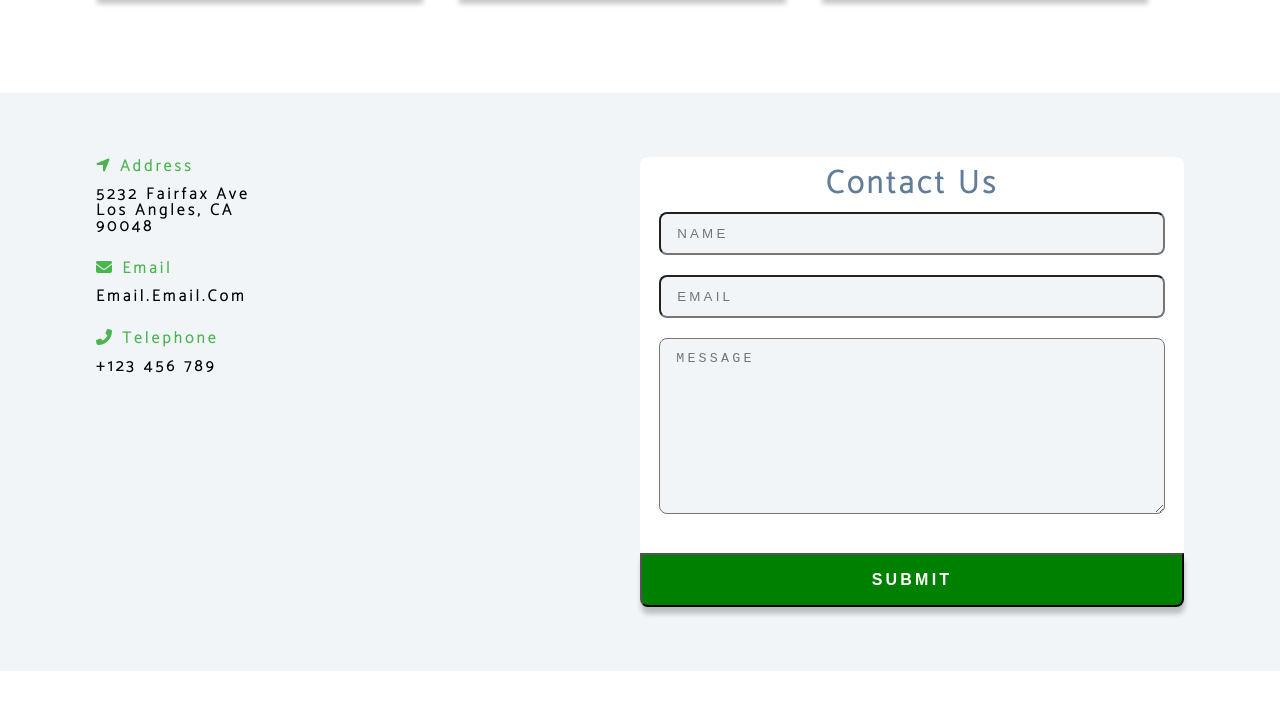
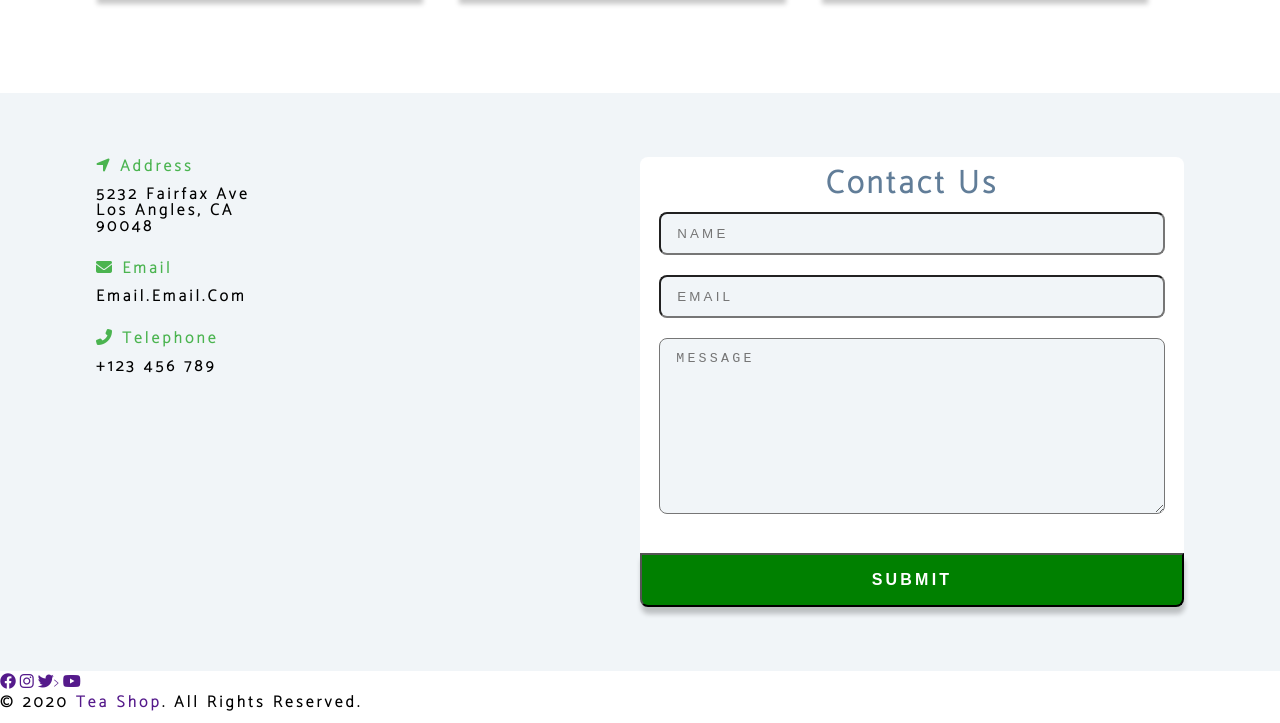
Before and after one commit to Iyanuoluwa-vic/Tea-Station-Project, a plain HTML site: page index.html in a window 1280 px wide. Shown: the part 3056-3779 px from the top of the page. Before the commit the page ends 3727 px from the top, so only its background shows below. Drawn offline with Linux system fonts and the light colour scheme; a web font is replaced by a local one.

Commit message:
missing some closing tags html

```diff
--- a/index.html
+++ b/index.html
@@ -94,7 +94,6 @@
 
     <!-- About -->
     <section>
-
       <div class="section-center clearfix">
         <!-- article image -->
         <article class="about-img">
@@ -164,7 +163,6 @@
         </article>
         <!-- end of product-info -->
 
-
         <article class="products-inventory clearfix">
           <!-- first product -->
           <div class="product">
@@ -209,18 +207,18 @@
             <h4>white tea</h4>
             <h4>$10.99</h4>
           </div>
+        </article>
         <!-- end of third product -->
 
         <!--  end of product inventory -->
       </div>
-      </article>
     </section>
     <!-- end of product  -->
 
     <!-- services section -->
     <section>
       <!-- service title -->
-      <div class=" section-title services-title">
+      <div class="section-title services-title">
         <h3>explore</h3>
         <h1>our services</h1>
       </div>
@@ -290,59 +288,91 @@
               praesentium ad iure voluptate. Voluptate maiores nemo officia
               cumque quod! Modi molestias ducimus adipisci hic!
             </p>
-            <a href="" class="service-btn  btn">read more</a>
+            <a href="" class="service-btn btn">read more</a>
           </div>
           <!-- end of third card -->
-
+        </article>
       </div>
     </section>
     <!-- end of services section -->
 
-
-
     <!-- form section -->
     <section class="contact">
       <div class="section-center clearfix">
-
         <!-- contact info -->
         <article class="contact-info">
           <!-- contact address -->
           <div class="contact-address">
-          <h4 class="title"><span><i class="fa-solid fa-location-arrow"></i></span> address</h4>
+            <h4 class="title">
+              <span><i class="fa-solid fa-location-arrow"></i></span> address
+            </h4>
             <h4>5232 fairfax ave los angles, CA 90048</h4>
           </div>
 
           <!-- contact email -->
           <div class="contact-email">
-          <h4 class="title"><span><i class="fa-solid fa-envelope"></i></i></span> email</h4>
+            <h4 class="title">
+              <span><i class="fa-solid fa-envelope"></i></span> email
+            </h4>
             <h4>email.email.com</h4>
           </div>
 
           <!-- contact telephone -->
           <div class="contact-telephone">
-          <h4 class="title"><span><i class="fa-solid fa-phone-flip"></i></span> telephone</h4>
+            <h4 class="title">
+              <span><i class="fa-solid fa-phone-flip"></i></span> telephone
+            </h4>
             <h4>+123 456 789</h4>
           </div>
         </article>
 
         <!-- contact form -->
-        <form action="" class="form" >
+        <form action="" class="form">
           <div class="contact-form">
             <h3>contact us</h3>
-          <input name="name" type="text" placeholder="name"  class="form-control"/>
-          <input name="email" type="email" placeholder="email" class="form-control"/>
-          <textarea name="message" rows="10" placeholder="message" class="form-control"></textarea>
+            <input
+              name="name"
+              type="text"
+              placeholder="name"
+              class="form-control"
+            />
+            <input
+              name="email"
+              type="email"
+              placeholder="email"
+              class="form-control"
+            />
+            <textarea
+              name="message"
+              rows="10"
+              placeholder="message"
+              class="form-control"
+            ></textarea>
           </div>
-          <button type="submit" class=" submit-btn btn " >submit</button>
+          <button type="submit" class="submit-btn btn">submit</button>
         </form>
-
-
-
-
       </div>
     </section>
 
+    <footer>
+      <div>
+        <!-- footer icon -->
+        <div class="footer-icons">
+          <a href="" class=""><i class="fa-brands fa-facebook"></i></a>
+          <a href=""><i class="fa-brands fa-instagram"></i></a>
+          <a href=""><i class="fa-brands fa-twitter"></i>></a>
+          <a href=""><i class="fa-brands fa-youtube"></i></a>
+        </div>
+        <!-- end of footer icon -->
 
-
+        <!-- copyright -->
+        <div class="copyright">
+          <h4>
+            <p>&copy; 2020 <a href="">tea shop</a>. All rights reserved.</p>
+          </h4>
+        </div>
+        <!-- end of copyright -->
+      </div>
+    </footer>
   </body>
 </html>
```
Lines whose indentation alone changed are shown as unchanged.
